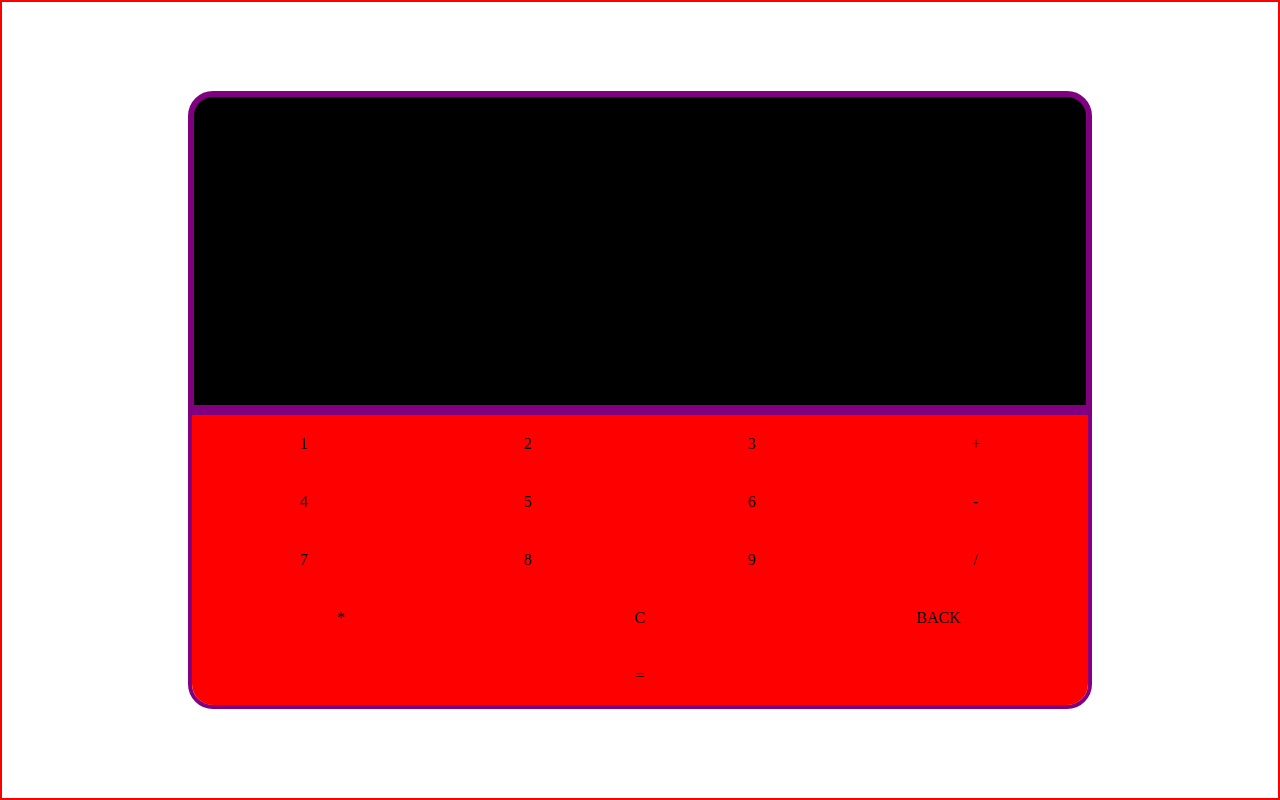
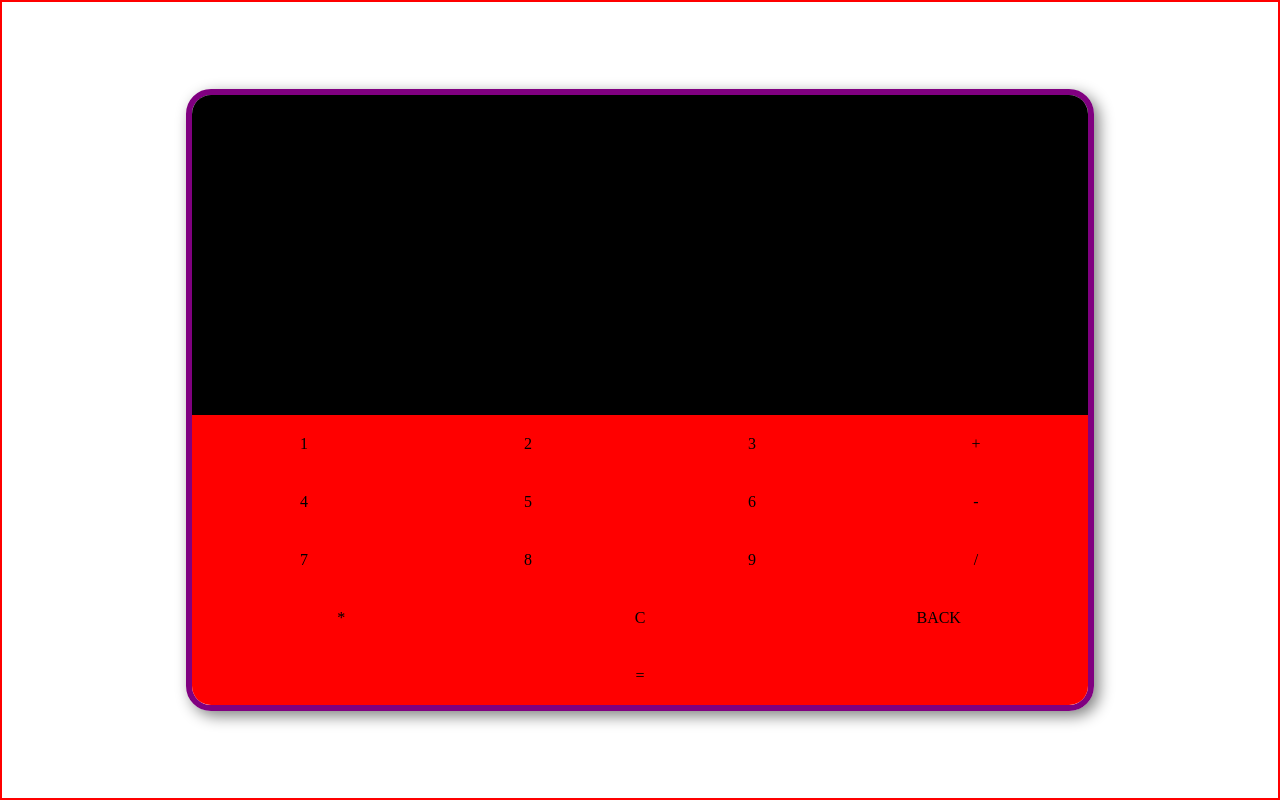
Before and after one commit to craftsmaker/omni-calculator, a React (Create React App) app in the folder Desktop/: page / in a window 1280 px wide. Built offline with nearby package versions, Linux system fonts and the light colour scheme.

Commit message:
CSS refactored

```diff
--- a/Desktop/src/style.css
+++ b/Desktop/src/style.css
@@ -26,15 +26,17 @@ body{
 }
 
 .child-container{
-  border: none;
+  border-radius: 25px;
+  border: 6px solid purple;
+  overflow: hidden;
+  box-shadow: 5px 5px 15px gray;
 }
 
 #screen{
   height: 40vh;
   position: relative;
   background-color: black;
-  border: 6px solid purple;
-  border-radius: 25px 25px 0 0;
+
   color: white;
 }
 
@@ -59,22 +61,6 @@ p:hover{
   cursor: pointer;
 }
 
-#buttons{
-  border: 4px solid purple;
-  border-radius: 0 0 25px 25px;
-  overflow: hidden;
-}
-
-#send{
-  border: none;
-
-  border-radius: inherit;
-}
-
-#send p{
-  border: none;
-}
-
 @media screen and (max-width: 200px) {
   .teste {
     width: 100px;
```
